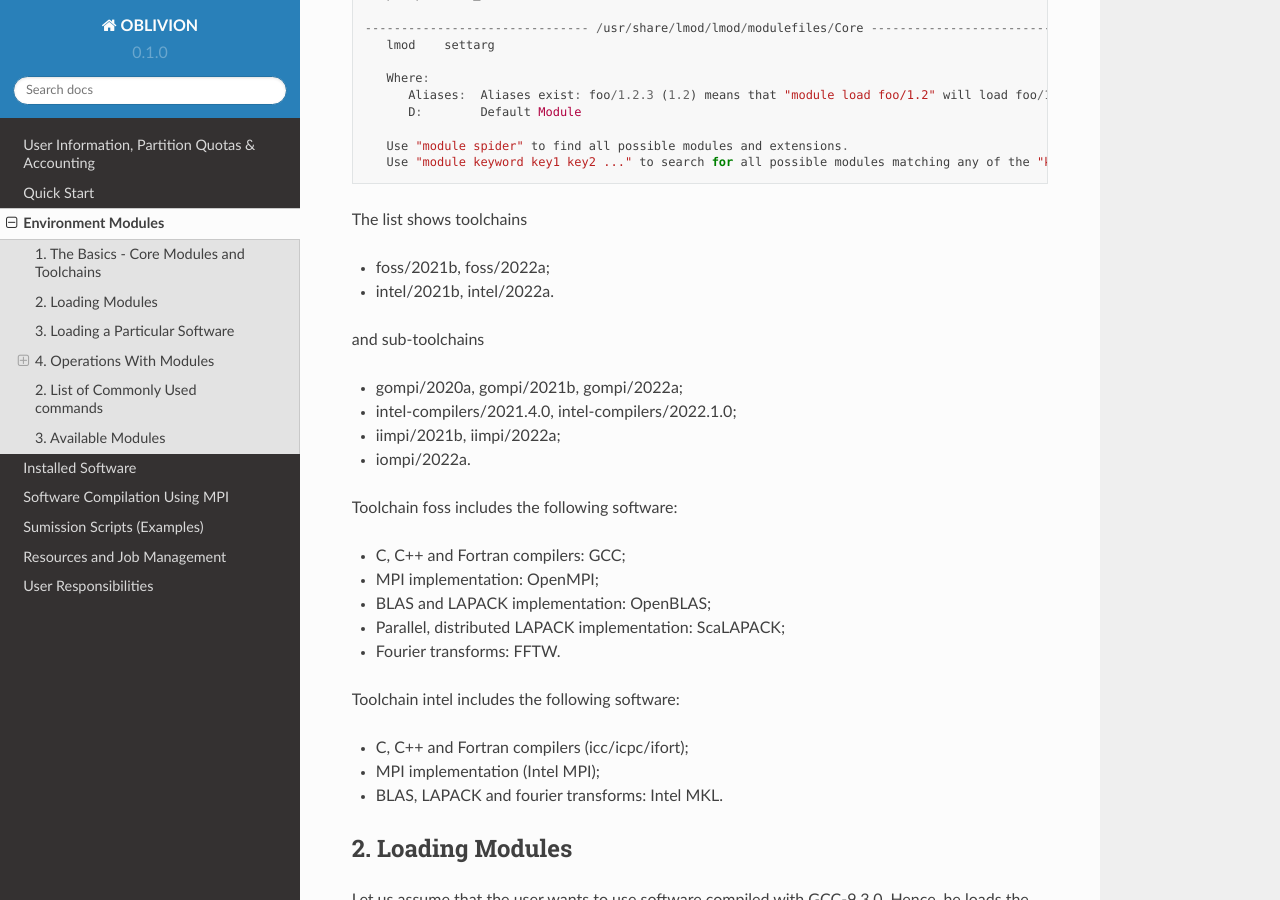
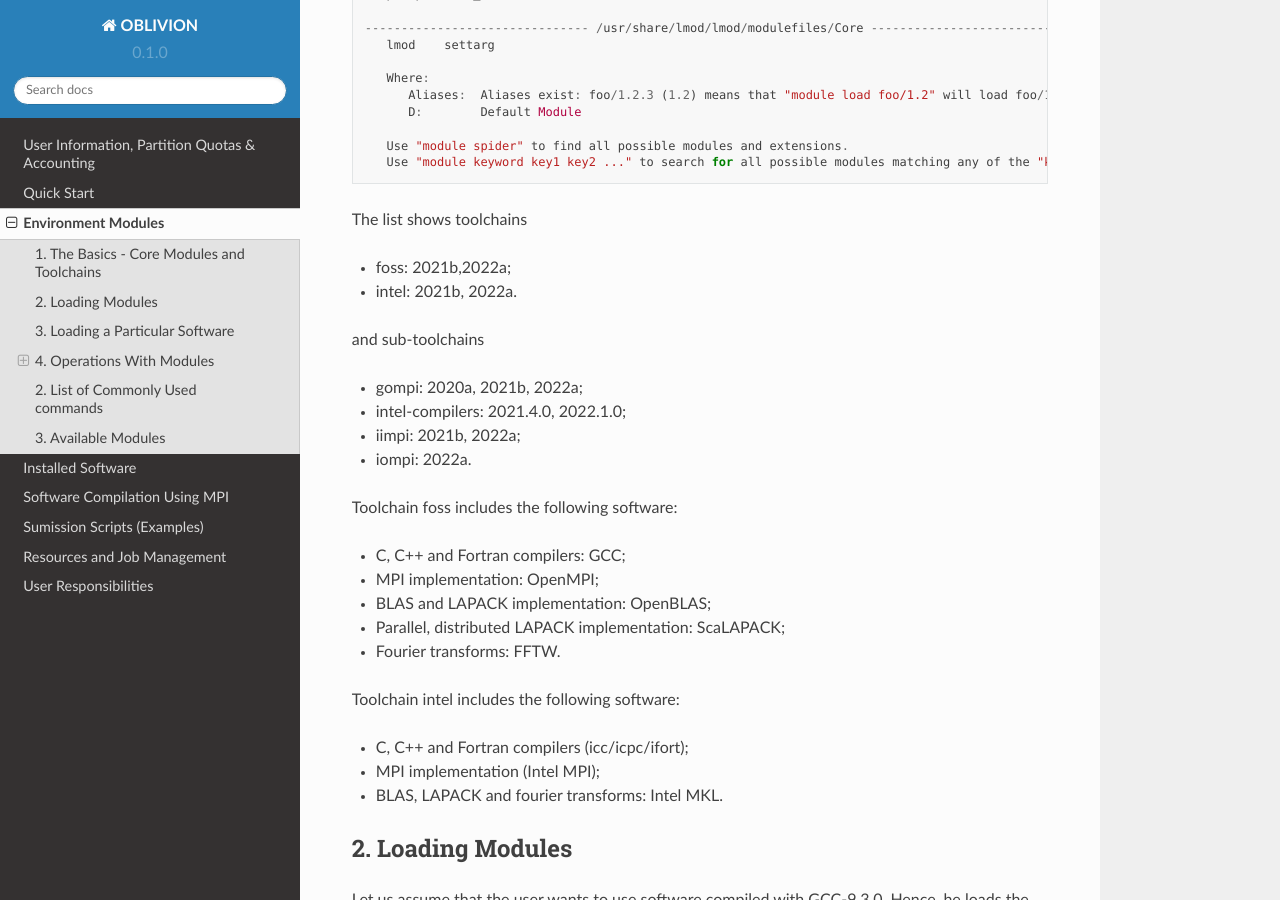
Before and after one commit to mavillez/Oblivion, a Sphinx documentation site: the page built from docs/source/modules.rst, in a window 1280 px wide and 900 px high, scrolled down 998 px. Built offline with Sphinx 7.4.7 and the Read the Docs theme 2.0.0, drawn with Linux system fonts in a browser that asks for light colours.

Commit message:
Update modules.rst

```diff
--- a/docs/source/modules.rst
+++ b/docs/source/modules.rst
@@ -52,15 +52,15 @@ After logging into the machine the user should execute the command ``module av``
 
 The list shows toolchains
 
-- foss/2021b, foss/2022a;
-- intel/2021b, intel/2022a.
+- foss: 2021b,2022a;
+- intel: 2021b, 2022a.
 
 and sub-toolchains
 
-- gompi/2020a, gompi/2021b, gompi/2022a;
-- intel-compilers/2021.4.0, intel-compilers/2022.1.0;
-- iimpi/2021b, iimpi/2022a;
-- iompi/2022a.
+- gompi: 2020a, 2021b, 2022a;
+- intel-compilers: 2021.4.0, 2022.1.0;
+- iimpi: 2021b, 2022a;
+- iompi: 2022a.
 
 Toolchain foss includes the following software:
 
```
